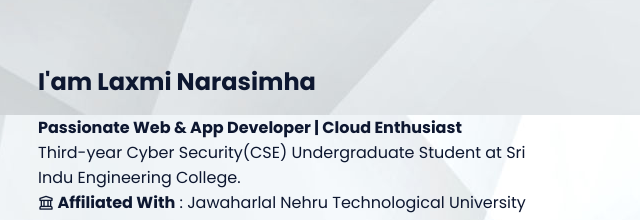
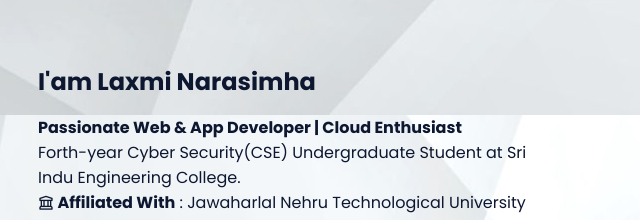
Before and after one commit to laxminarasimhak/portfolio, a plain HTML site: page index.html in a window 1280 px wide. Shown: the part 909-1129 px from the top of the page, 602-1242 px from the left. Drawn offline with nearby package versions, Linux system fonts and the light colour scheme.

Commit message:
Update index.html

```diff
--- a/index.html
+++ b/index.html
@@ -80,7 +80,7 @@
                     <div>
                         <h2 class="about__subtitle">I'am Laxmi Narasimha</h2>
                         <p><b>Passionate Web & App Developer | Cloud Enthusiast</b></p>
-                        <p class="about__text">Third-year Cyber Security(CSE) Undergraduate Student at Sri Indu Engineering College.</p>
+                        <p class="about__text">Forth-year Cyber Security(CSE) Undergraduate Student at Sri Indu Engineering College.</p>
 
 
                               <p><b><i class="uil uil-university"></i> Affiliated With</b> : Jawaharlal Nehru Technological University Hyderabad</p>
```
